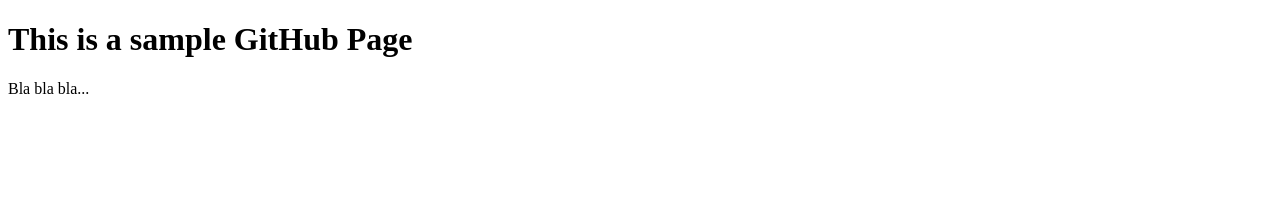
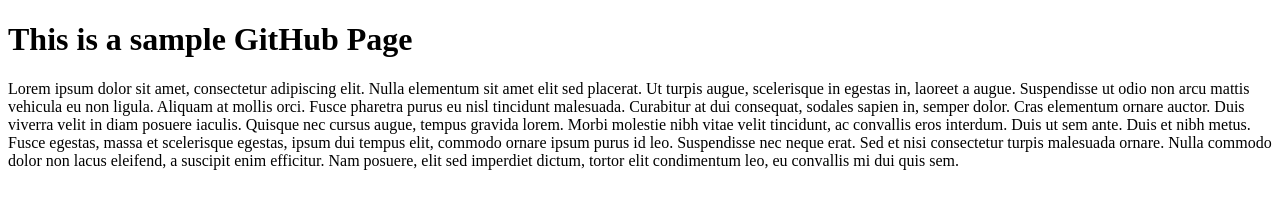
Before and after one commit to marcomuraro4/toy-project, a plain HTML site: page index.html in a window 1280 px wide. Drawn offline with Linux system fonts and the light colour scheme.

Commit message:
Update index.html

```diff
--- a/index.html
+++ b/index.html
@@ -6,6 +6,10 @@
 </head>
 <body>
 <h1>This is a sample GitHub Page</h1>
-<p> Bla bla bla...</p>
+<p>Lorem ipsum dolor sit amet, consectetur adipiscing elit. Nulla elementum sit amet elit sed placerat. Ut turpis augue, scelerisque in egestas in, laoreet a augue. Suspendisse ut odio non arcu mattis vehicula eu non ligula. Aliquam at mollis orci. Fusce pharetra purus eu nisl tincidunt malesuada. Curabitur at dui consequat, sodales sapien in, semper dolor. Cras elementum ornare auctor.
+
+Duis viverra velit in diam posuere iaculis. Quisque nec cursus augue, tempus gravida lorem. Morbi molestie nibh vitae velit tincidunt, ac convallis eros interdum. Duis ut sem ante. Duis et nibh metus. Fusce egestas, massa et scelerisque egestas, ipsum dui tempus elit, commodo ornare ipsum purus id leo. Suspendisse nec neque erat. Sed et nisi consectetur turpis malesuada ornare. Nulla commodo dolor non lacus eleifend, a suscipit enim efficitur. Nam posuere, elit sed imperdiet dictum, tortor elit condimentum leo, eu convallis mi dui quis sem.
+
+</p>
 </body>
 </html>
```
